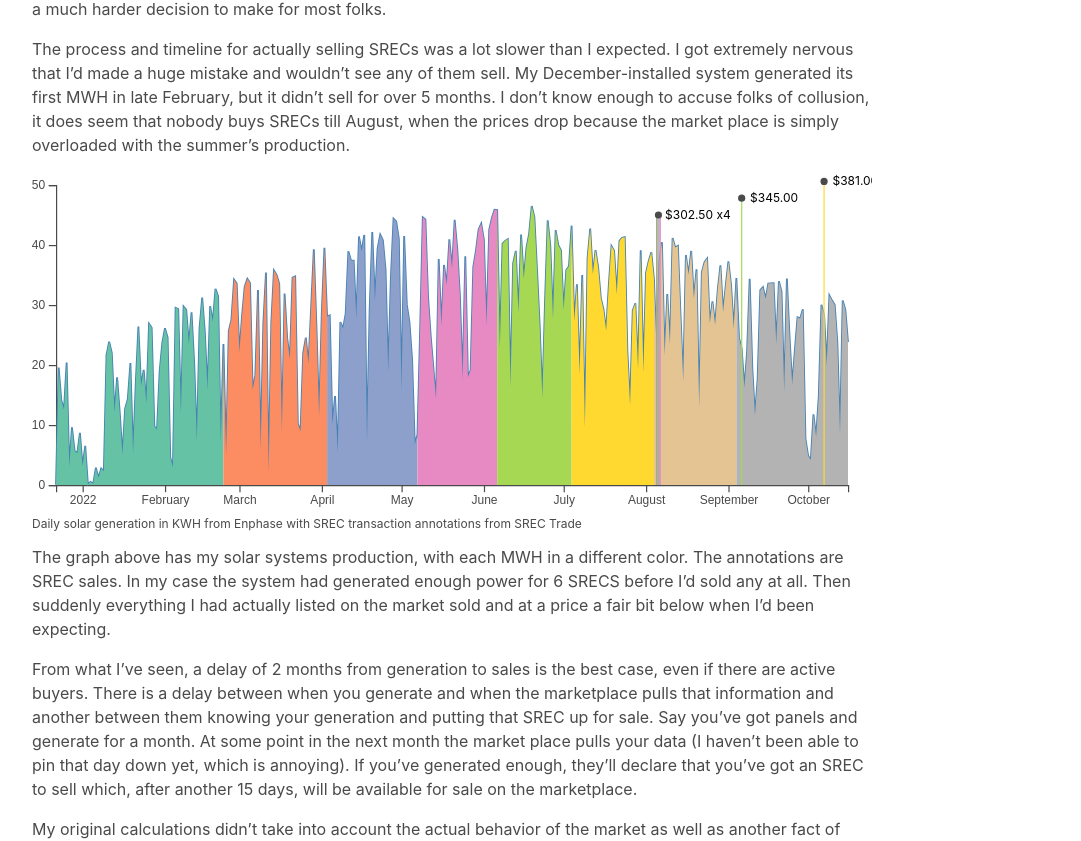
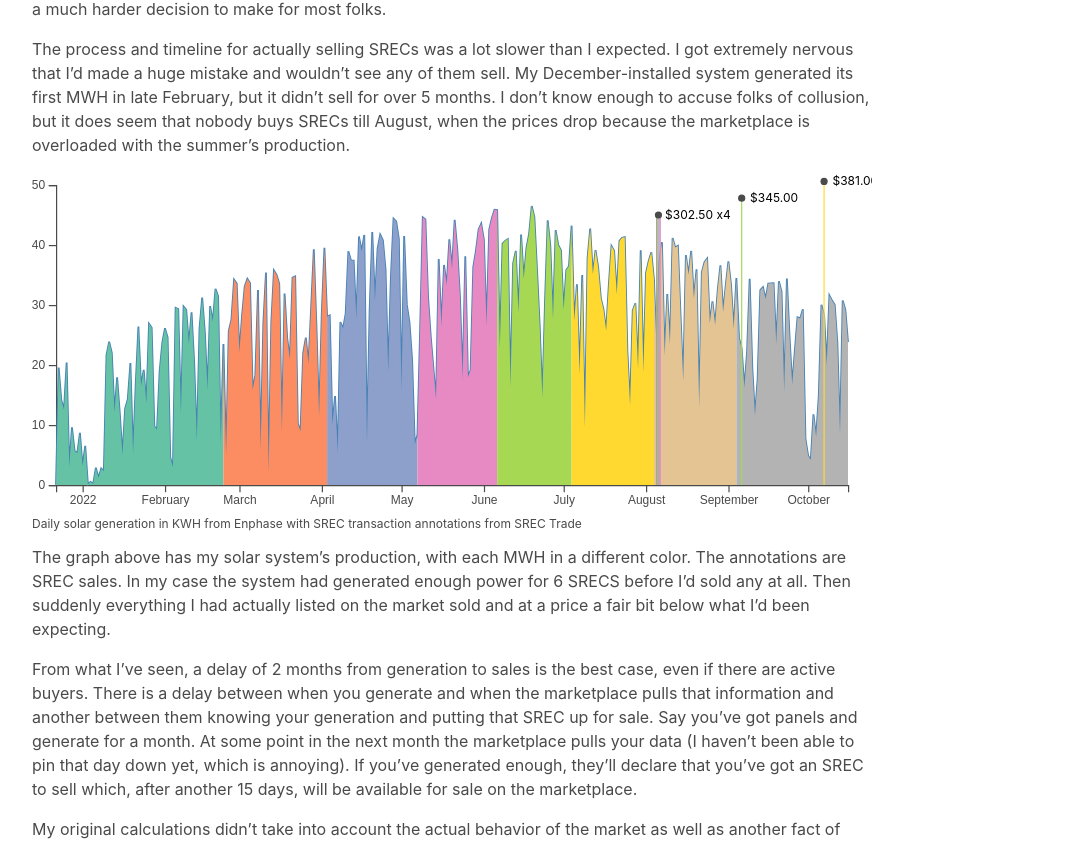
Before and after one commit to miccolis/miccolis.github.io, a Jekyll site: the page built from _posts/2022-10-31-getting-credit-for-rooftop-solar.md, in a window 1280 px wide. Shown: the part 817-1658 px from the top of the page, without its empty margins (16-1097 px from the left). Built offline with Jekyll 4.4.1, drawn with Linux system fonts in a browser that asks for light colours.

Commit message:
copy edits to srec post

```diff
--- a/_posts/2022-10-31-getting-credit-for-rooftop-solar.md
+++ b/_posts/2022-10-31-getting-credit-for-rooftop-solar.md
@@ -16,13 +16,13 @@ A system like I installed costs ~$26k, but because of the the 26% tax credit I g
 
 Without the SREC the payback time would be ~20 years, which is about the same as average warrantied lifetimes of these systems. So on paper it may still be worthwhile, but with such a long payback period that it’s a much harder decision to make for most folks.
 
-The process and timeline for actually selling SRECs was a lot slower than I expected. I got extremely nervous that I’d made a huge mistake and wouldn’t see any of them sell. My December-installed system generated its first MWH in late February, but it didn’t sell for over 5 months. I don’t know enough to accuse folks of collusion, it does seem that nobody buys SRECs till August, when the prices drop because the market place is simply overloaded with the summer’s production.
+The process and timeline for actually selling SRECs was a lot slower than I expected. I got extremely nervous that I’d made a huge mistake and wouldn’t see any of them sell. My December-installed system generated its first MWH in late February, but it didn’t sell for over 5 months. I don’t know enough to accuse folks of collusion, but it does seem that nobody buys SRECs till August, when the prices drop because the marketplace is overloaded with the summer’s production.
 <div id="srec-generation"></div>
 <div class="is-size-7 pb-3">Daily solar generation in KWH from Enphase with SREC transaction annotations from SREC Trade</div>
 
-The graph above has my solar systems production, with each MWH in a different color. The annotations are SREC sales. In my case the system had generated enough power for 6 SRECS before I’d sold any at all. Then suddenly everything I had actually listed on the market sold and at a price a fair bit below when I’d been expecting.
+The graph above has my solar system's production, with each MWH in a different color. The annotations are SREC sales. In my case the system had generated enough power for 6 SRECS before I’d sold any at all. Then suddenly everything I had actually listed on the market sold and at a price a fair bit below what I’d been expecting.
 
-From what I’ve seen, a delay of 2 months from generation to sales is the best case, even if there are active buyers. There is a delay between when you generate and when the marketplace pulls that information and another between them knowing your generation and putting that SREC up for sale. Say you’ve got panels and generate for a month. At some point in the next month the market place pulls your data (I haven’t been able to pin that day down yet, which is annoying). If you’ve generated enough, they’ll declare that you’ve got an SREC to sell which, after another 15 days, will be available for sale on the marketplace.
+From what I’ve seen, a delay of 2 months from generation to sales is the best case, even if there are active buyers. There is a delay between when you generate and when the marketplace pulls that information and another between them knowing your generation and putting that SREC up for sale. Say you’ve got panels and generate for a month. At some point in the next month the marketplace pulls your data (I haven’t been able to pin that day down yet, which is annoying). If you’ve generated enough, they’ll declare that you’ve got an SREC to sell which, after another 15 days, will be available for sale on the marketplace.
 
 My original calculations didn’t take into account the actual behavior of the market as well as another fact of most markets; commission. SRECTrade charges 7%. Between this and the lower summer prices my average SREC per sale income this year is $300.20. If this pattern continues the payback period starts looking closer to 6 years. Longer than I’d like, but not by too much.
 
```
